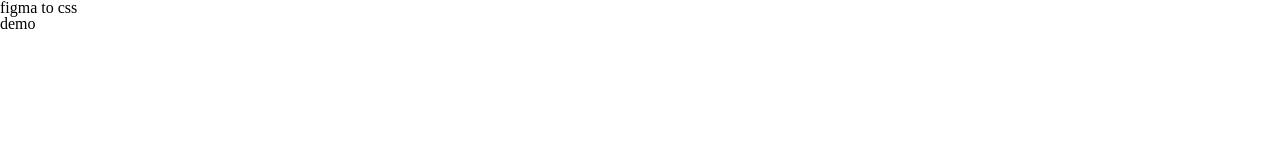
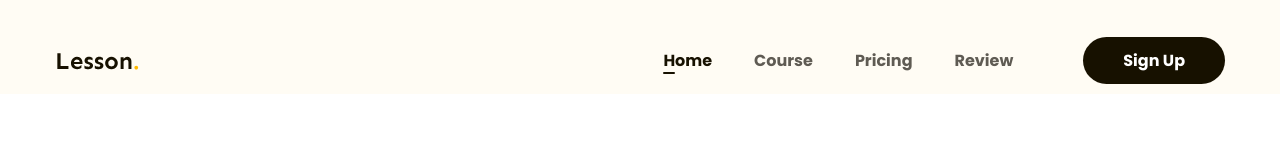
Before and after one commit to tuyenakai/figma-to-html, a plain HTML site: page index.html in a window 1280 px wide. Shown: the top 160 px of the page. Drawn offline with Linux system fonts and the light colour scheme.

Commit message:
code phần header

```diff
--- a/assets/css/style.css
+++ b/assets/css/style.css
@@ -6,4 +6,75 @@ html {
 }
 body {
   font-size: 1.6rem;
+  font-family: "Poppins", sans-serif;
+  font-weight: 700;
+  font-style: normal;
 }
+/* ==============common============== */
+a {
+  text-decoration: none;
+}
+.btn {
+  display: inline block;
+  line-height: 50px;
+  padding: 12px 40px;
+  border-radius: 30px;
+  font-size: 1.6rem;
+  color: #fff;
+  background: #171100;
+  min-width: 118px;
+}
+.main-content {
+  width: 1170px;
+  max-width: calc(100%-48px);
+  margin-left: auto;
+  margin-right: auto;
+}
+/* ==============header================ */
+.header {
+  background: #fffcf4;
+}
+.header.fixed {
+  position: sticky;
+  top: -28px;
+}
+.header .body {
+  display: flex;
+  align-items: center;
+  padding: 36px 0px 8px;
+}
+.nav {
+  margin-left: auto;
+}
+.nav ul {
+  display: flex;
+}
+.nav a {
+  font-size: 1.6rem;
+  line-height: 28px;
+  color: #5f5b53;
+  padding: 8px 21px;
+  position: relative;
+}
+.nav a:hover,
+.nav li.active a {
+  /* font-weight: 600; */
+  color: #171100;
+}
+.nav li.active a::after {
+  content: "";
+  width: 12px;
+  height: 2px;
+  border-radius: 1px;
+  background: #171100;
+  display: block;
+  position: absolute;
+  left: 21px;
+  bottom: 6px;
+}
+.btn-sign-up {
+  min-width: 144px;
+}
+.header .action {
+  margin-left: 49px;
+}
--- a/index.html
+++ b/index.html
@@ -3,14 +3,49 @@
   <head>
     <meta charset="UTF-8" />
     <meta name="viewport" content="width=device-width, initial-scale=1.0" />
+    <!-- get embed font -->
+    <link rel="preconnect" href="https://fonts.googleapis.com" />
+    <link rel="preconnect" href="https://fonts.gstatic.com" crossorigin />
+    <link
+      href="https://fonts.googleapis.com/css2?family=Poppins:wght@700&display=swap"
+      rel="stylesheet"
+    />
     <!-- reset css -->
     <link rel="stylesheet" href="./assets/css/reset.css" />
     <!-- style -->
     <link rel="stylesheet" href="./assets/css/style.css" />
     <title>Bài 90: Figma to HTML</title>
   </head>
-  <body>
-    <h1>figma to css</h1>
-    <h2>demo</h2>
+  <body style="height: 10000px">
+    <!-- header -->
+    <header class="header fixed">
+      <div class="main-content">
+        <div class="body">
+          <!-- logo -->
+          <img src="./assets/img/Logo.svg" alt="Lesson" />
+          <!-- nav -->
+          <nav class="nav">
+            <ul>
+              <li class="active">
+                <a href="#!">Home</a>
+              </li>
+              <li>
+                <a href="#!">Course</a>
+              </li>
+              <li>
+                <a href="#!">Pricing</a>
+              </li>
+              <li>
+                <a href="#!">Review</a>
+              </li>
+            </ul>
+          </nav>
+          <!-- btn action -->
+          <div class="action">
+            <a href="#!" class="btn btn-sign-up">Sign Up</a>
+          </div>
+        </div>
+      </div>
+    </header>
   </body>
 </html>
```
Also changed, not shown: assets/img/Logo.svg (added).
